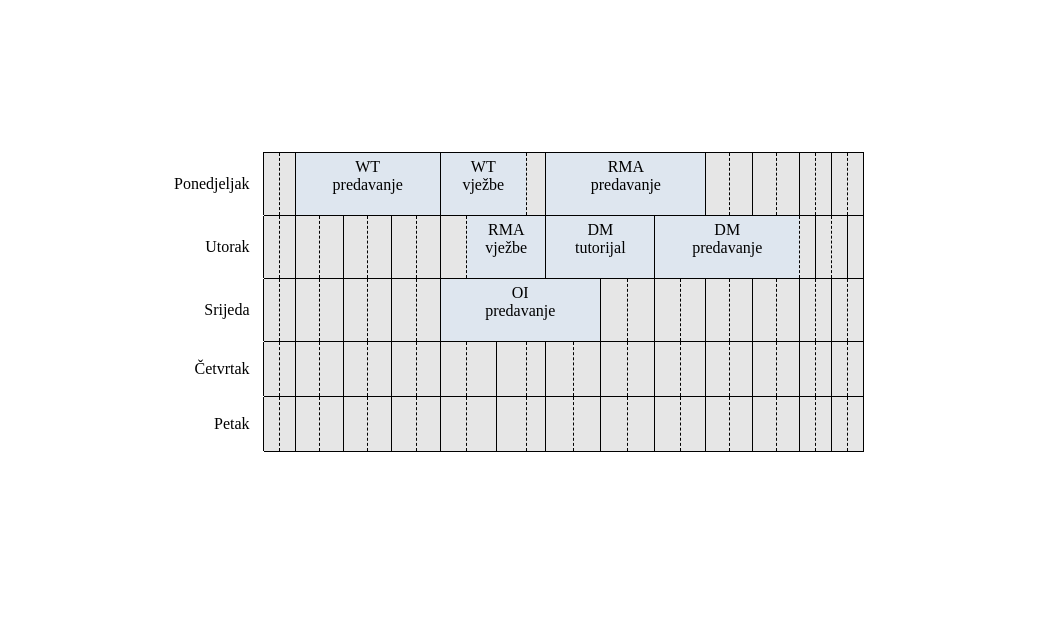
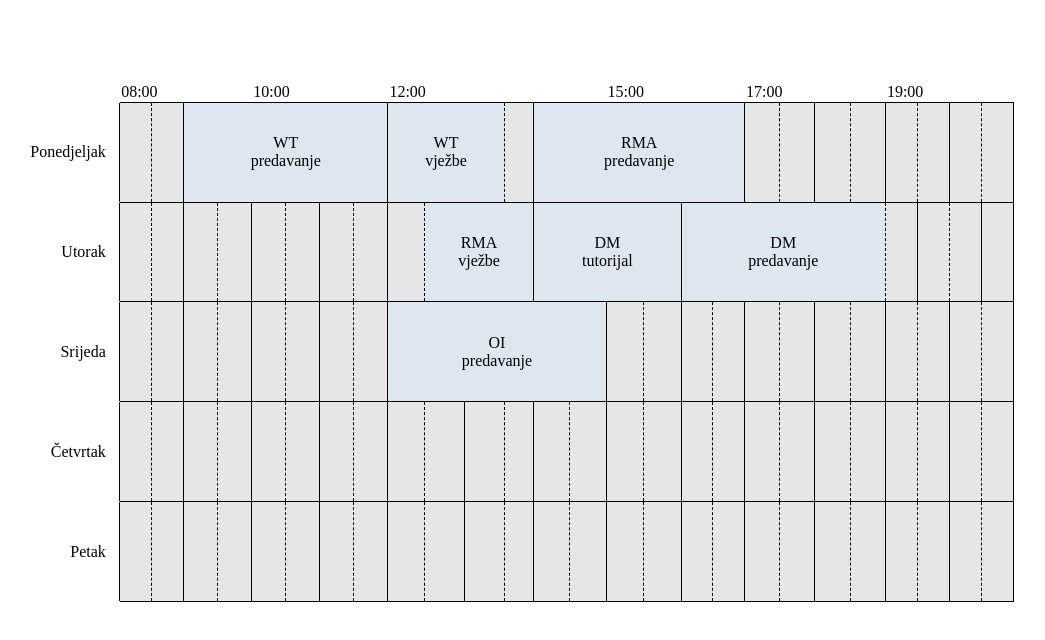
Before and after one commit to kanitadervic/classroom-management-app, a plain HTML site: page raspored.html in a window 1280 px wide. Shown: the part 98-738 px from the top of the page, without its empty margins (126-1171 px from the left). Drawn offline with Linux system fonts and the light colour scheme.

Commit message:
prvi zadatak doradjivanje

```diff
--- a/raspored.css
+++ b/raspored.css
@@ -7,34 +7,33 @@
 
   }
 
-  table{
-      height: 300px;
-      width: 700px;
+  #main{
+      height: 600px;
+      width: 1000px;
       background: #E6E6E6;
   }
 
     td:nth-child(even){
         border-right-style: dashed;
-        stroke:'%23333'; stroke-width:'6'; stroke-dasharray:'23%2c 21'
+
     }
     td:nth-child(odd){
         border-left-style: dashed;
-        stroke:'%23333'; stroke-width:'6'; stroke-dasharray:'23%2c 21'
     }
-   table, td,tr {
+   #main, td,tr {
     border: 1px solid black;
     border-collapse: collapse;
   }
 
   td{
       width: 200px;
-      height: 50px;
+      height: 60px;
   }
 
 
   #weekday {
       border-left: white 1px solid;
-      border-top: white 1px solid;
+
       border-bottom: white 1px solid;
       text-align: right;
       padding-right: 10pt;
@@ -42,12 +41,23 @@
 
   }
 
-
-
   .input {
     text-align: center;
     background: #DEE6EF;
-    vertical-align: top;
-    padding: 5px 0
 
   }
+
+
+  #hours {
+    border-left: white 1px solid;
+      border-top: white 1px solid;
+      border-right: white 1px solid;
+    vertical-align: bottom;
+    background: white;
+    text-align: left;
+  }
+
+  #empty {
+      border: white 1px solid;
+      background: white;
+  }
--- a/raspored.html
+++ b/raspored.html
@@ -7,7 +7,26 @@
 </head>
 <body>
     <div id="container">
-        <table>
+        <table id="main">
+            <tr>
+                <td id="empty"></td>
+                <td id="hours" colspan="4">08:00</td>
+
+
+                <td id="hours" colspan="4">10:00</td>
+
+
+                <td id="hours" colspan="6">12:00</td>
+
+
+                <td id="hours" colspan="4">15:00</td>
+
+
+                <td id="hours" colspan="4">17:00</td>
+
+                <td id="hours" colspan="6">19:00</td>
+
+            </tr>
 
             <tr>
                 <td id="weekday">Ponedjeljak</td>
```
